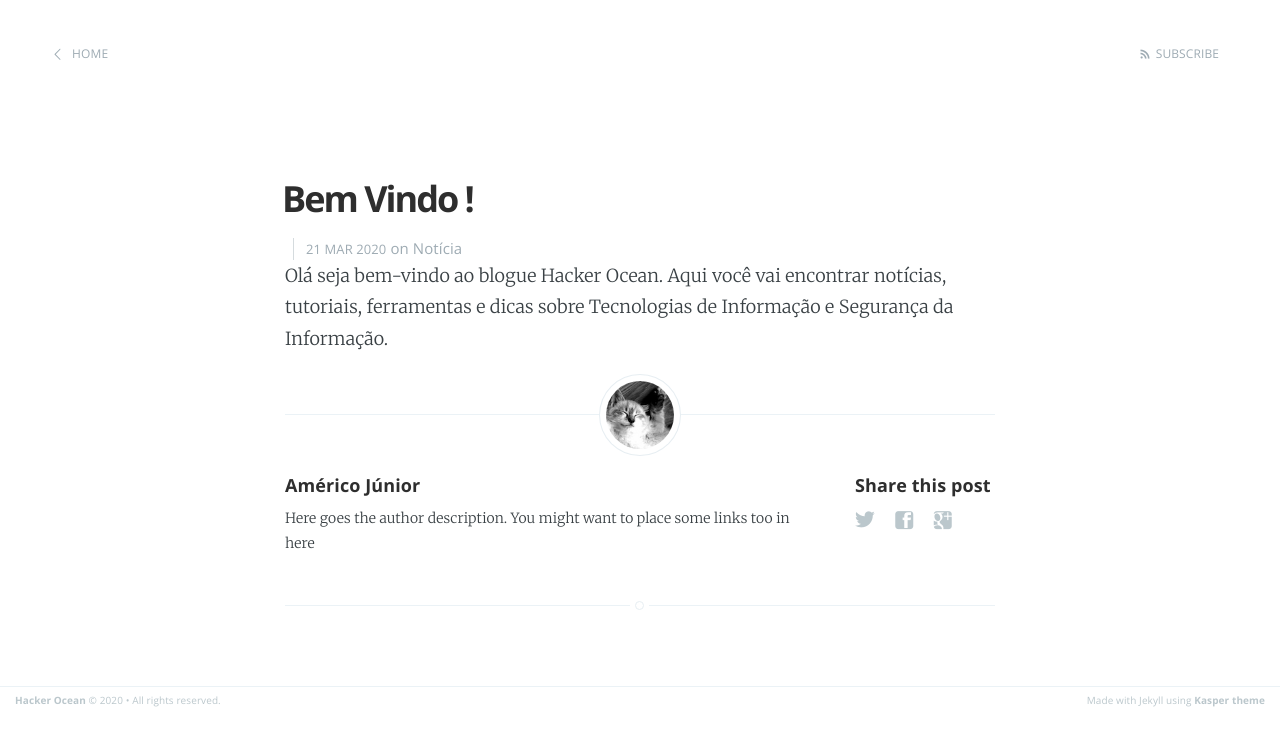
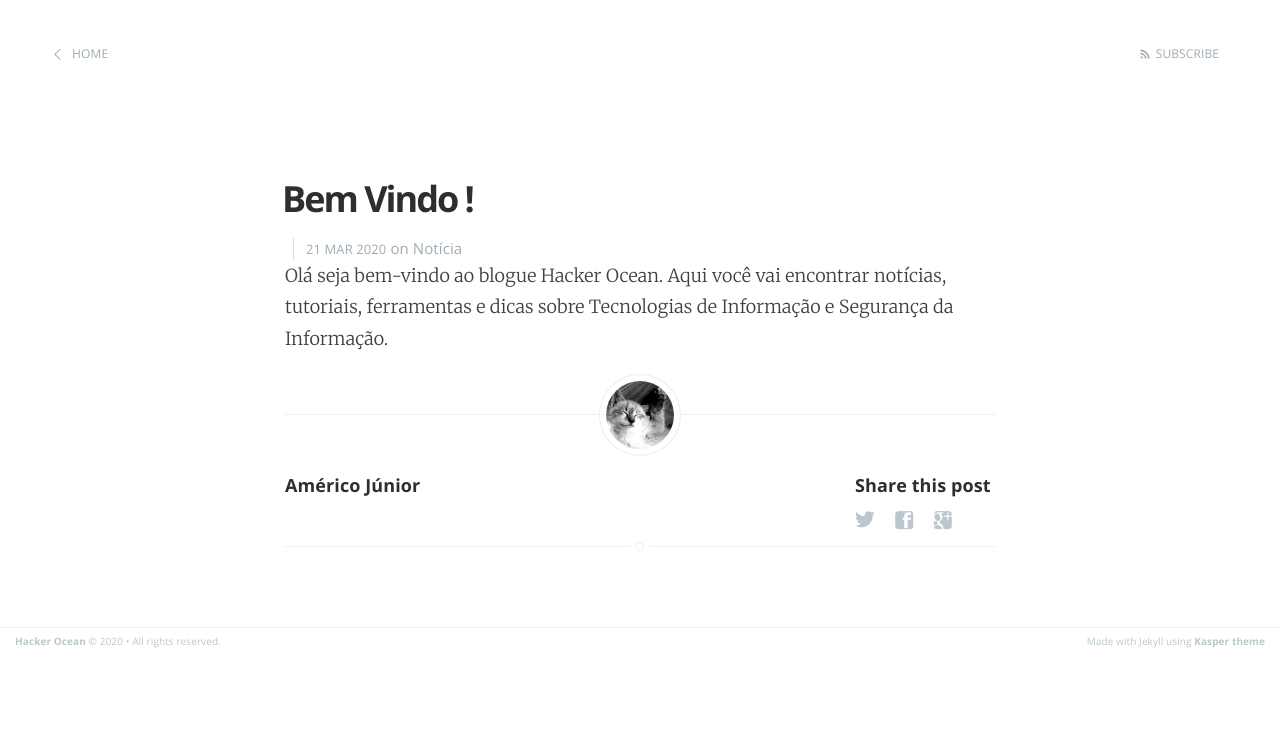
Before and after one commit to hackerocean/hackerocean.github.io, a Jekyll site: the page built from _posts/2020-03-21-bem-vindo.markdown, in a window 1280 px wide. Shown: the top 746 px of the page. Built offline with Jekyll 4.4.1, drawn with Linux system fonts in a browser that asks for light colours.

Commit message:
Update post.html

```diff
--- a/_layouts/post.html
+++ b/_layouts/post.html
@@ -72,7 +72,7 @@ post_class: post-template
                     <h4> {{ site.author }} </h4>
                     <!-- Author Bio -->
                     <p>
-                        Here goes the author description. You might want to place some links too in here
+
                     </p>
                 </section>
             {% endif %}
```
